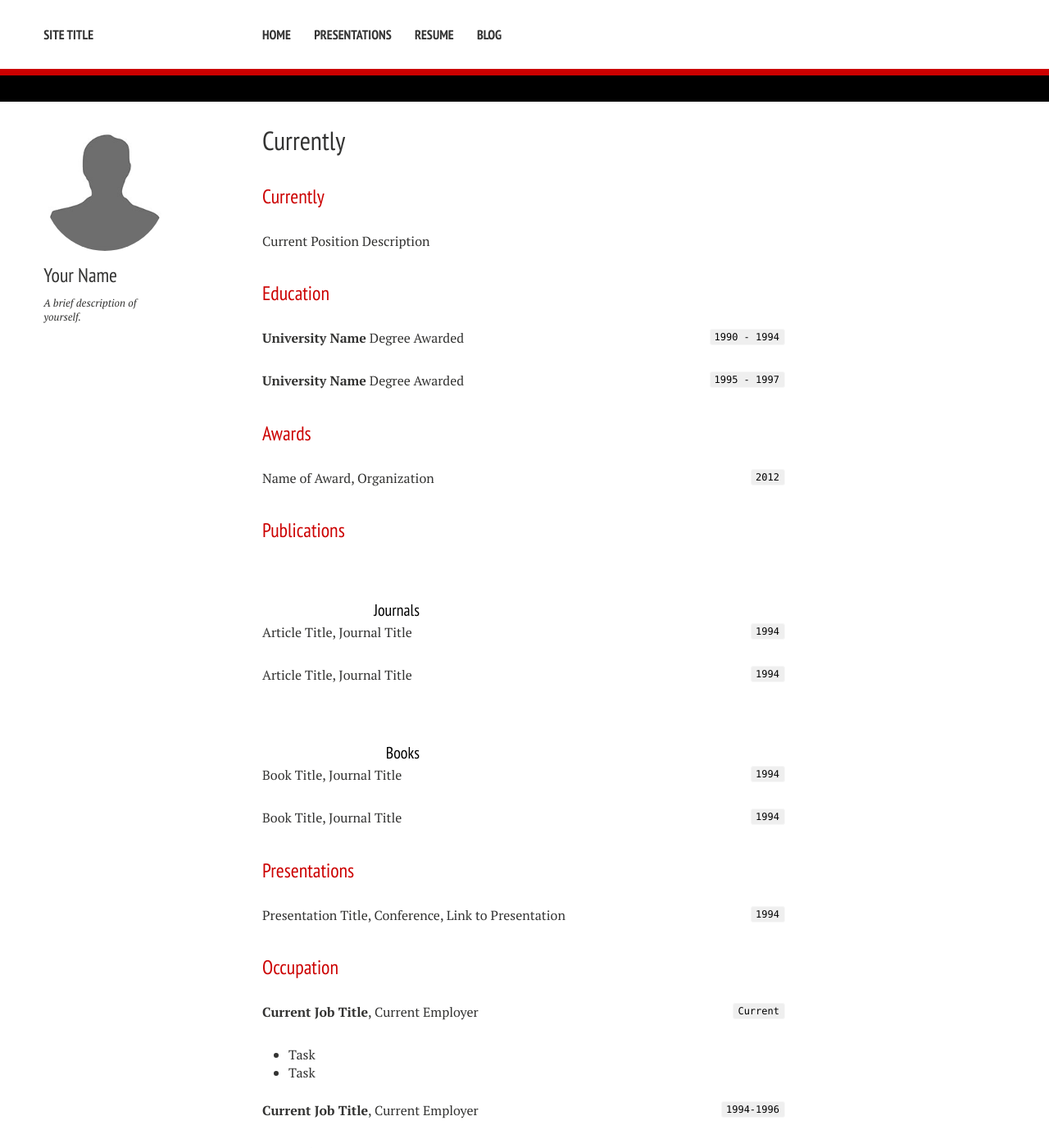
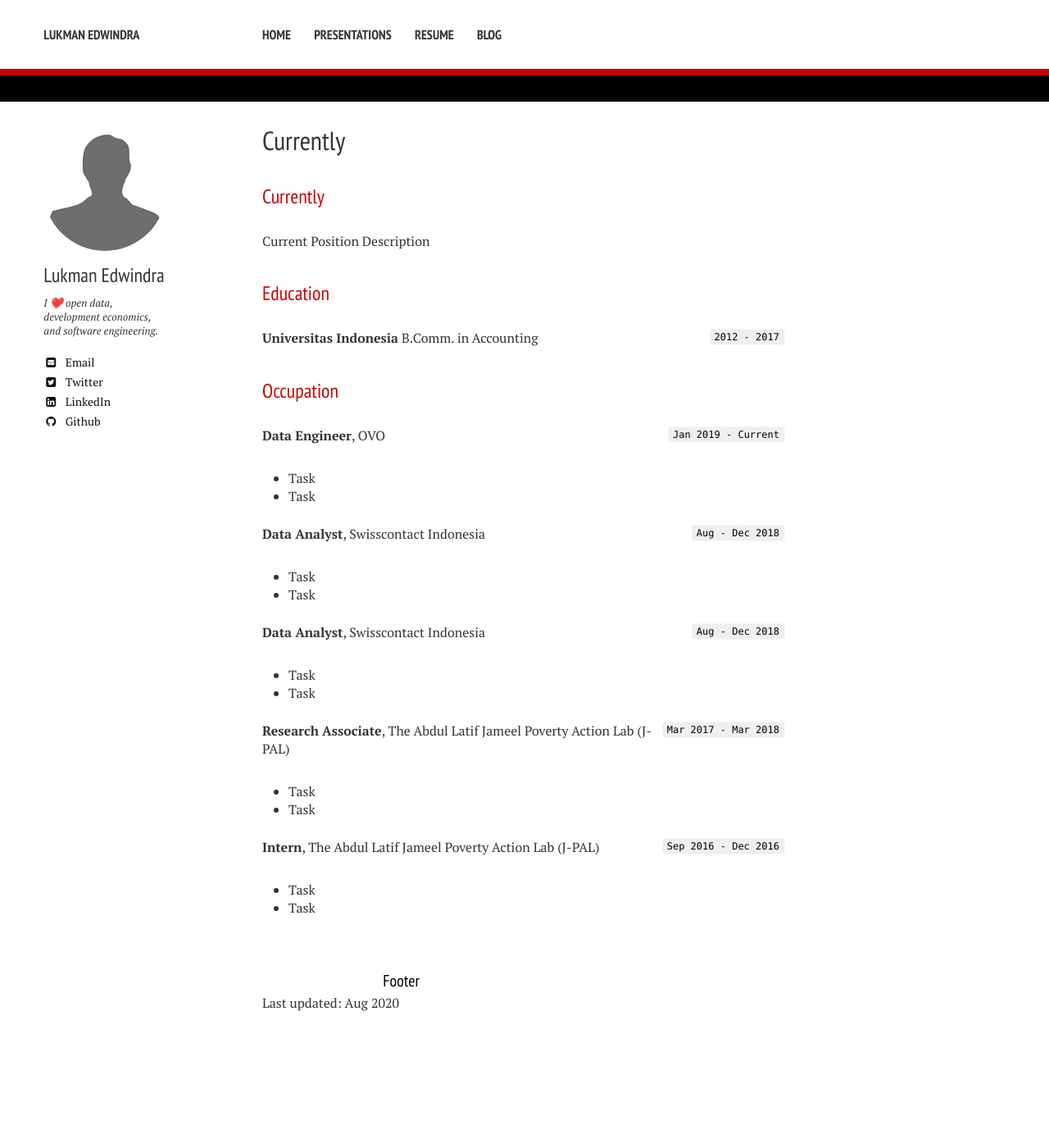
Before and after one commit to ledwindra/ledwindra.github.io, a Jekyll site: the page built from resume.md, in a window 1280 px wide and 1400 px high. Shown: the whole window at 82% size. Built offline with Jekyll 4.4.1, drawn with Linux system fonts in a browser that asks for light colours; nearby versions of some CDN libraries; our own code applies the rules of GitHub Pages for plain Markdown files.

Commit message:
added stuffs

```diff
--- a/_config.yml
+++ b/_config.yml
@@ -1,44 +1,19 @@
 # Site wide configuration
 
-title: Site Title
+title: Lukman Edwindra
 locale: en_US
 logo: # filename of a logo image that has been placed into your images directory
 
 # Enter the following platform usernames if you would like for them to appear on your site.
 owner:
-  name: Your Name
+  name: Lukman Edwindra
   avatar: bio-photo.jpg
-  bio: "A brief description of yourself."
-  email: #emailaddress
+  bio: "I ❤️ open data, development economics, and software engineering."
+  email: lukman.edwindra@gmail.com
   # Do not include the @ symbol in your Twitter username
-  twitter: #username
-  linkedin: #username
-  github: #username
-  orcid: # ID Number (ex. 0000-0000-0000-0000)
-  researchgate: #username
-  mendeley: #username
-  google:
-    plus: #username
-    analytics:
-    verify:
-    scholar: #id
-  facebook: #username
-  instagram: #username
-  bing-verify:
-  stackoverflow: #123456/username from a "https://stackoverflow.com/users/123456/username" link
-  xing: #username
-  lastfm: #username
-  tumblr: #username
-  pinterest: #username
-  foursquare: #username
-  steam: #username
-  dribbble: #username
-  youtube: #username
-  soundcloud: #username
-  weibo: #username
-  flickr: #username
-  codepen: #username
-  disqus-shortname:
+  twitter: ledwindra
+  linkedin: lukmanedwindra
+  github: ledwindra
 
 # The following adjust the accents for your site. If you would like to further edit colors, fonts, font sizes, etc.
 # you may do so in _sass/variables.scss
--- a/resume.md
+++ b/resume.md
@@ -7,62 +7,42 @@ Current Position Description
 
 ## Education
 
-`1990 - 1994`
-__University Name__
-Degree Awarded
-
-`1995 - 1997`
-__University Name__
-Degree Awarded
-
-## Awards
-
-`2012`
-Name of Award, Organization
-
-## Publications
-
-<!-- A list is also available [online](https://scholar.google.co.uk/citations?user=LTOTl0YAAAAJ) -->
-
-### Journals
-
-`1994`
-Article Title, Journal Title
-
-`1994`
-Article Title, Journal Title
-
-### Books
-
-`1994`
-Book Title, Journal Title
-
-`1994`
-Book Title, Journal Title
-
-
-## Presentations
-
-`1994`
-Presentation Title, Conference, <a href="https://MyWebsite.tld/presentation1">Link to Presentation</a>
-
+`2012 - 2017`
+__Universitas Indonesia__
+B.Comm. in Accounting
 
 ## Occupation
 
-`Current`
-__Current Job Title__, Current Employer
+`Jan 2019 - Current`
+__Data Engineer__, OVO
 
 - Task
 - Task
 
-`1994-1996`
-__Current Job Title__, Current Employer
+`Aug - Dec 2018`
+__Data Analyst__, Swisscontact Indonesia
 
 - Task
 - Task
 
+`Aug - Dec 2018`
+__Data Analyst__, Swisscontact Indonesia
 
+- Task
+- Task
 
-<!-- ### Footer
+`Mar 2017 - Mar 2018`
+__Research Associate__, The Abdul Latif Jameel Poverty Action Lab (J-PAL)
 
-Last updated: May 2013 -->
+- Task
+- Task
+
+`Sep 2016 - Dec 2016`
+__Intern__, The Abdul Latif Jameel Poverty Action Lab (J-PAL)
+
+- Task
+- Task
+
+### Footer
+
+Last updated: Aug 2020
```
Also changed, not shown: blog.md (deleted, +0 -4 lines), index.md (+17 -7 lines), presentations.md (deleted, +0 -5 lines).
